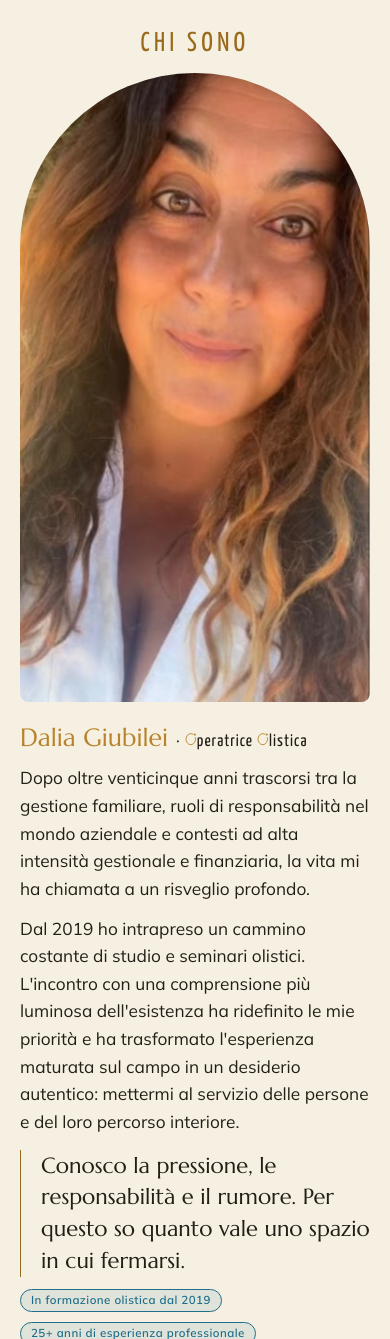
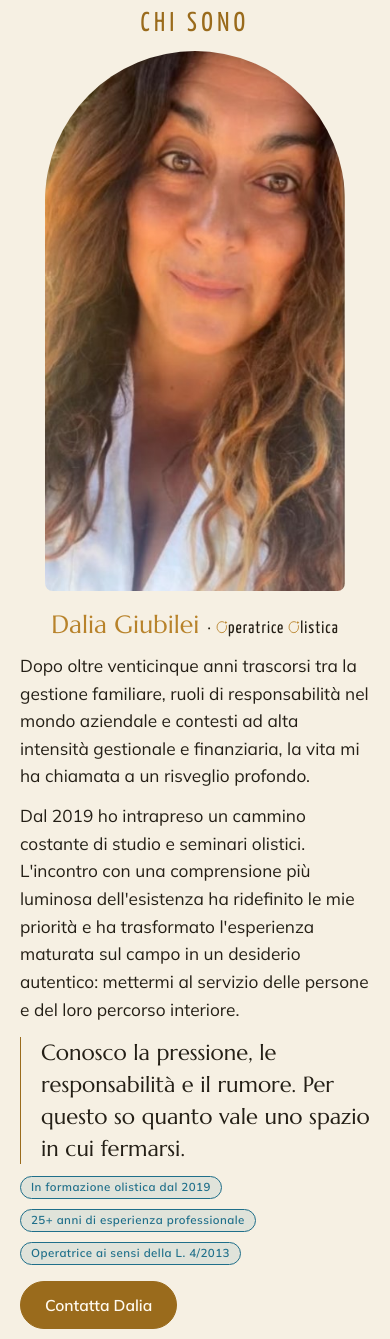
Before and after one commit to daliagiubilei-dot/mio-sito, a Flask app: page /chi-sono in a window 390 px wide. Shown: the part 65-1404 px from the top of the page. Run offline with Flask 3, Linux system fonts and the light colour scheme; data comes from the database, SQL or seed files in the repository.

Commit message:
Chi sono su telefono: foto un po' più bassa e nome centrato
Co-Authored-By: Claude Opus 5.5 <noreply@anthropic.com>
Claude-Session: https://claude.ai/code/session_01LcBrYTRf5CdQ3QyU1xbge8

```diff
--- a/static/css/style.css
+++ b/static/css/style.css
@@ -451,11 +451,12 @@ footer .social a:hover{color:var(--gold2);border-color:var(--gold)}
   .about-sec .about .txt > *{order:5}
   .about-sec .about .txt > .label{order:1;text-align:center;font-size:1.7rem;letter-spacing:.16em}
   /* "Dalia Giubilei · Operatrice olistica" su una sola riga */
-  .about-sec .name-row{display:flex;flex-wrap:wrap;align-items:baseline;gap:0 8px}
+  .about-sec .name-row{display:flex;flex-wrap:wrap;align-items:baseline;justify-content:center;gap:0 8px}
   .about-sec .name-row h1{margin:0;font-size:clamp(1.35rem,6.4vw,1.8rem)!important;white-space:nowrap}
   .about-sec .name-row .role{font-size:clamp(.95rem,4.4vw,1.2rem);letter-spacing:.06em;white-space:nowrap}
   .about-sec .name-row .role::before{content:"· "}
-  .about-sec .about img{order:2;margin:4px auto 10px}
+  .about-sec{padding-top:10px}
+  .about-sec .about img{order:2;margin:2px auto 8px;width:auto;max-width:100%;height:min(64svh,540px);max-height:none;aspect-ratio:374/672;object-fit:cover;object-position:top}
 }
 
 /* Chi sono: nome dorato, "Operatrice Olistica" in nero con le O disegnate come stelle cadenti */
```
